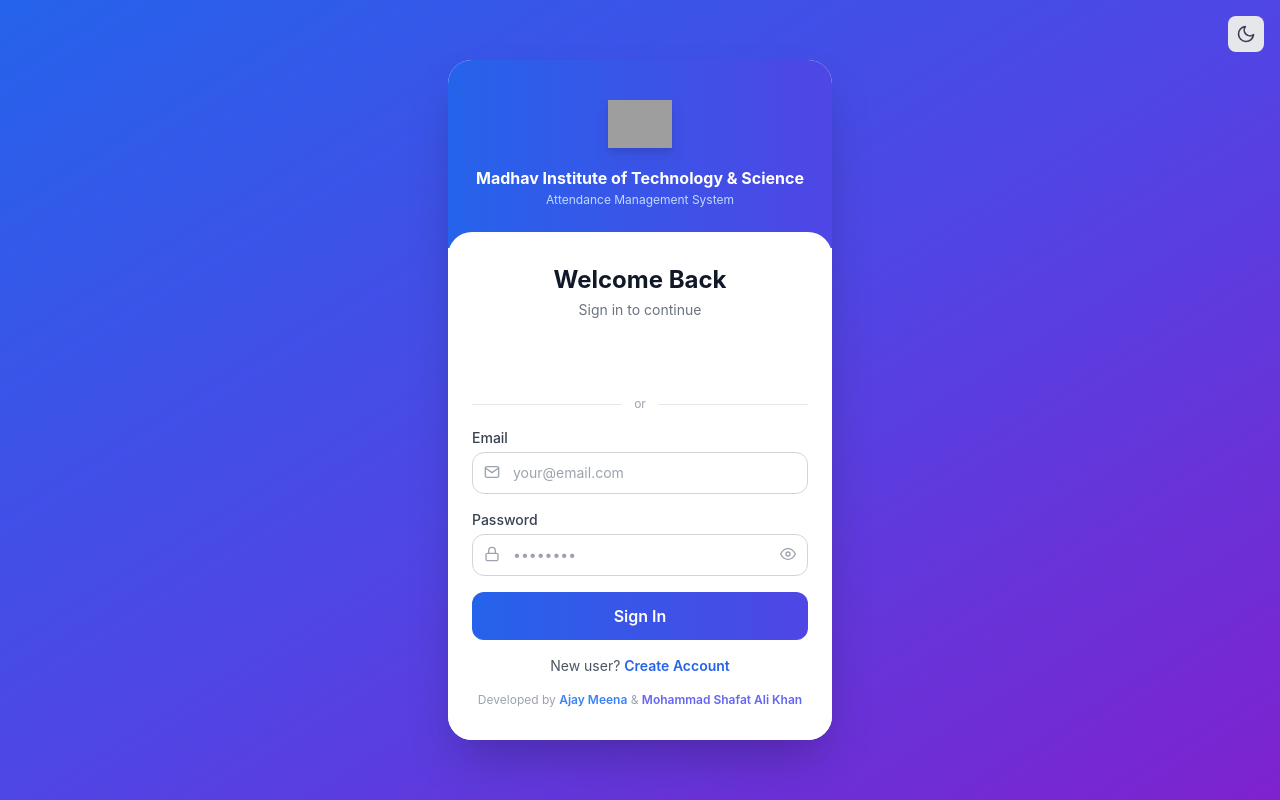
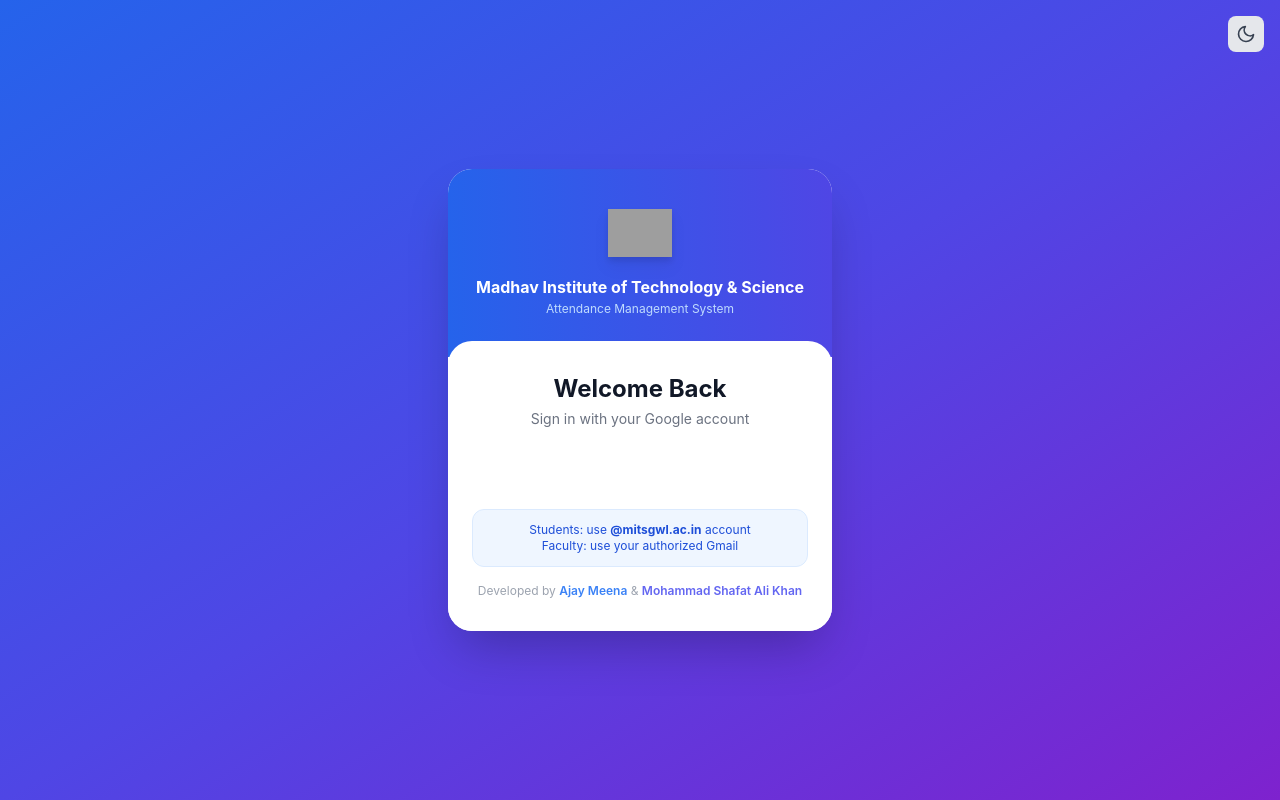
Before and after one commit to ramsevakmeena93-hub/QR-Backend, a React (Create React App) app in the folder frontend/: page /login in a window 1280 px wide. Built offline with nearby package versions, Linux system fonts and the light colour scheme; grey boxes are pictures that could not be loaded.

Commit message:
Fix QR scan for Google login users - accept email as studentId

```diff
--- a/frontend/src/pages/Login.js
+++ b/frontend/src/pages/Login.js
@@ -1,22 +1,18 @@
-import React, { useContext, useState } from 'react';
-import { useNavigate } from 'react-router-dom';
-import { GoogleOAuthProvider, GoogleLogin } from '@react-oauth/google';
-import { jwtDecode } from 'jwt-decode';
-import { AuthContext } from '../context/AuthContext';
-import ThemeToggle from '../components/ThemeToggle';
-import { toast } from 'react-toastify';
-import { FiMail, FiLock, FiEye, FiEyeOff } from 'react-icons/fi';
+import React, { useContext, useState } from "react";
+import { useNavigate } from "react-router-dom";
+import { GoogleOAuthProvider, GoogleLogin } from "@react-oauth/google";
+import { jwtDecode } from "jwt-decode";
+import { AuthContext } from "../context/AuthContext";
+import ThemeToggle from "../components/ThemeToggle";
+import { toast } from "react-toastify";
+import axios from "axios";
 
-const GOOGLE_CLIENT_ID = process.env.REACT_APP_GOOGLE_CLIENT_ID || '';
-const STUDENT_DOMAIN = 'mitsgwl.ac.in';
-
-const BRANCH_MAP = {
-  tc: 'CST', cs: 'CS', it: 'IT', ec: 'EC',
-  me: 'ME', ce: 'CE', ee: 'EE', bt: 'BT',
-};
+const GOOGLE_CLIENT_ID = process.env.REACT_APP_GOOGLE_CLIENT_ID || "";
+const STUDENT_DOMAIN = "mitsgwl.ac.in";
+const BRANCH_MAP = { tc:"CST",cs:"CS",it:"IT",ec:"EC",me:"ME",ce:"CE",ee:"EE",bt:"BT" };
 
 function parseStudentEmail(email) {
-  const local = email.split('@')[0].toLowerCase();
+  const local = email.split("@")[0].toLowerCase();
   const match = local.match(/^(\d{2})([a-z]+)(\d)([a-z]+)(\d+)$/);
   if (!match) return null;
   const [, yearStr, branchCode, section, initials, roll] = match;
@@ -29,85 +25,43 @@
 const Login = () => {
   const { login, setGoogleUser } = useContext(AuthContext);
   const navigate = useNavigate();
-  const [email, setEmail] = useState('');
-  const [password, setPassword] = useState('');
-  const [showPass, setShowPass] = useState(false);
   const [loading, setLoading] = useState(false);
 
-  // Email/Password login — uses real MongoDB backend
-  const handleLogin = async (e) => {
-    e.preventDefault();
+  const handleGoogleSuccess = async (credentialResponse) => {
     setLoading(true);
     try {
-      const user = await login(email.trim().toLowerCase(), password);
-      toast.success(`Welcome, ${user.name}!`);
-      navigate(`/${user.role}`);
-    } catch (error) {
-      toast.error(error.response?.data?.message || 'Invalid email or password');
-    } finally {
-      setLoading(false);
-    }
-  };
-
-  // Google Sign-In — auto-registers if new user
-  const handleGoogleSuccess = async (credentialResponse) => {
-    try {
       const decoded = jwtDecode(credentialResponse.credential);
-      const { email: gEmail, name, picture } = decoded;
+      const { email: gEmail, name, picture, sub } = decoded;
       const emailLower = gEmail.toLowerCase();
 
-      // Try to login first
       try {
-        const user = await login(emailLower, `google_${decoded.sub}`);
+        const user = await login(emailLower, `google_${sub}`);
         toast.success(`Welcome back, ${user.name}!`);
         navigate(`/${user.role}`);
         return;
-      } catch {
-        // User doesn't exist — auto-register
+      } catch {}
+
+      let role = "student";
+      let extra = {};
+      if (emailLower.endsWith(`@${STUDENT_DOMAIN}`)) {
+        const parsed = parseStudentEmail(emailLower);
+        if (parsed) extra = { rollNumber: parsed.enrollmentNo, branch: parsed.branch, section: parsed.section, admissionYear: parsed.admissionYear, yearOfStudy: parsed.yearOfStudy, department: parsed.branchCode };
+      } else {
+        role = "teacher";
+        extra = { department: "CST" };
       }
 
-      // Determine role from email
-      let role = 'student';
-      let extra = {};
-
-      if (emailLower.endsWith(`@${STUDENT_DOMAIN}`)) {
-        role = 'student';
-        const parsed = parseStudentEmail(emailLower);
-        if (parsed) {
-          extra = {
-            rollNumber: parsed.enrollmentNo,
-            branch: parsed.branch,
-            section: parsed.section,
-            admissionYear: parsed.admissionYear,
-            yearOfStudy: parsed.yearOfStudy,
-            department: parsed.branchCode
-          };
-        }
-      } else {
-        // Non-college email — set as teacher by default, admin can change
-        role = 'teacher';
-        extra = { department: 'CST' };
-      }
-
-      // Auto-register with Google
-      const { register } = require('../context/AuthContext');
-      const axios = (await import('axios')).default;
-      const res = await axios.post('/api/auth/register', {
-        name, email: emailLower,
-        password: `google_${decoded.sub}`,
-        role, ...extra,
-        loginMethod: 'google', picture
-      });
-
+      const res = await axios.post("/api/auth/register", { name, email: emailLower, password: `google_${sub}`, role, ...extra, loginMethod: "google", picture });
       const { token, user } = res.data;
-      localStorage.setItem('token', token);
-      const axiosDefault = (await import('axios')).default;
-      axiosDefault.defaults.headers.common['Authorization'] = `Bearer ${token}`;
-      setGoogleUser({ ...user, picture, loginMethod: 'google' });
+      localStorage.setItem("token", token);
+      axios.defaults.headers.common["Authorization"] = `Bearer ${token}`;
+      setGoogleUser({ ...user, picture, loginMethod: "google" });
       toast.success(`Welcome, ${name}!`);
       navigate(`/${user.role}`);
     } catch (err) {
-      toast.error('Google Sign-In failed. Please use email/password.');
+      toast.error("Sign-in failed. Please try again.");
+    } finally {
+      setLoading(false);
     }
   };
 
@@ -115,86 +69,32 @@
     <GoogleOAuthProvider clientId={GOOGLE_CLIENT_ID}>
       <div className="min-h-screen w-full bg-gradient-to-br from-blue-600 via-indigo-600 to-purple-700 flex items-center justify-center p-4">
         <div className="absolute top-4 right-4"><ThemeToggle /></div>
-
         <div className="bg-white dark:bg-gray-900 rounded-3xl shadow-2xl w-full max-w-sm mx-auto overflow-hidden">
-          {/* Top banner */}
           <div className="bg-gradient-to-r from-blue-600 to-indigo-600 px-6 pt-8 pb-10 text-center">
-            <img src="/mits-logo.png" alt="MITS Logo"
-              className="w-16 h-16 object-contain mx-auto mb-3 drop-shadow-lg" />
-            <h1 className="text-white font-bold text-base leading-tight">
-              Madhav Institute of Technology & Science
-            </h1>
+            <img src="/mits-logo.png" alt="MITS Logo" className="w-16 h-16 object-contain mx-auto mb-3 drop-shadow-lg" />
+            <h1 className="text-white font-bold text-base leading-tight">Madhav Institute of Technology & Science</h1>
             <p className="text-blue-200 text-xs mt-1">Attendance Management System</p>
           </div>
-
           <div className="px-6 py-8 -mt-4 bg-white dark:bg-gray-900 rounded-t-3xl">
             <h2 className="text-2xl font-bold text-gray-900 dark:text-white text-center mb-1">Welcome Back</h2>
-            <p className="text-gray-500 dark:text-gray-400 text-sm text-center mb-5">Sign in to continue</p>
-
-            {/* Google Sign-In */}
-            {GOOGLE_CLIENT_ID && (
-              <div className="mb-4">
-                <div className="flex justify-center">
-                  <GoogleLogin
-                    onSuccess={handleGoogleSuccess}
-                    onError={() => toast.error('Google Sign-In failed')}
-                    theme="outline" size="large" width="300"
-                    text="signin_with" shape="rectangular"
-                  />
+            <p className="text-gray-500 dark:text-gray-400 text-sm text-center mb-6">Sign in with your Google account</p>
+            <div className="flex justify-center mb-4">
+              {loading ? (
+                <div className="flex items-center gap-2 text-gray-500 py-3">
+                  <div className="w-5 h-5 border-2 border-blue-500 border-t-transparent rounded-full animate-spin" />
+                  <span className="text-sm">Signing in...</span>
                 </div>
-                <div className="flex items-center gap-3 my-4">
-                  <div className="flex-1 h-px bg-gray-200 dark:bg-gray-700" />
-                  <span className="text-xs text-gray-400">or</span>
-                  <div className="flex-1 h-px bg-gray-200 dark:bg-gray-700" />
-                </div>
-              </div>
-            )}
-
-            {/* Email/Password Form */}
-            <form onSubmit={handleLogin} className="space-y-4">
-              <div>
-                <label className="block text-sm font-medium text-gray-700 dark:text-gray-300 mb-1">Email</label>
-                <div className="relative">
-                  <FiMail className="absolute left-3 top-3 text-gray-400 w-4 h-4" />
-                  <input type="email" required value={email}
-                    onChange={e => setEmail(e.target.value)}
-                    placeholder="your@email.com"
-                    className="w-full pl-10 pr-4 py-2.5 border border-gray-300 dark:border-gray-600 rounded-xl focus:ring-2 focus:ring-blue-500 outline-none bg-white dark:bg-gray-800 text-gray-900 dark:text-white text-sm" />
-                </div>
-              </div>
-
-              <div>
-                <label className="block text-sm font-medium text-gray-700 dark:text-gray-300 mb-1">Password</label>
-                <div className="relative">
-                  <FiLock className="absolute left-3 top-3 text-gray-400 w-4 h-4" />
-                  <input type={showPass ? 'text' : 'password'} required value={password}
-                    onChange={e => setPassword(e.target.value)}
-                    placeholder="••••••••"
-                    className="w-full pl-10 pr-10 py-2.5 border border-gray-300 dark:border-gray-600 rounded-xl focus:ring-2 focus:ring-blue-500 outline-none bg-white dark:bg-gray-800 text-gray-900 dark:text-white text-sm" />
-                  <button type="button" onClick={() => setShowPass(!showPass)}
-                    className="absolute right-3 top-3 text-gray-400 hover:text-gray-600">
-                    {showPass ? <FiEyeOff className="w-4 h-4" /> : <FiEye className="w-4 h-4" />}
-                  </button>
-                </div>
-              </div>
-
-              <button type="submit" disabled={loading}
-                className="w-full bg-gradient-to-r from-blue-600 to-indigo-600 text-white py-3 rounded-xl font-semibold hover:shadow-lg transition-all transform hover:scale-105 disabled:opacity-50">
-                {loading ? 'Signing in...' : 'Sign In'}
-              </button>
-            </form>
-
-            <p className="text-center text-gray-600 dark:text-gray-400 text-sm mt-4">
-              New user?{' '}
-              <button onClick={() => navigate('/register')} className="text-blue-600 font-semibold hover:underline">
-                Create Account
-              </button>
-            </p>
-
-            <p className="text-center text-gray-400 dark:text-gray-500 text-xs mt-4">
-              Developed by <span className="text-blue-500 font-semibold">Ajay Meena</span>
-              {' & '}
-              <span className="text-indigo-500 font-semibold">Mohammad Shafat Ali Khan</span>
+              ) : (
+                <GoogleLogin onSuccess={handleGoogleSuccess} onError={() => toast.error("Google Sign-In failed.")} useOneTap theme="outline" size="large" width="300" text="signin_with" shape="rectangular" />
+              )}
+            </div>
+            <div className="p-3 bg-blue-50 dark:bg-blue-900/20 rounded-xl border border-blue-100 dark:border-blue-800 mb-4">
+              <p className="text-xs text-blue-700 dark:text-blue-300 text-center">
+                Students: use <strong>@mitsgwl.ac.in</strong> account<br />Faculty: use your authorized Gmail
+              </p>
+            </div>
+            <p className="text-center text-gray-400 text-xs">
+              Developed by <span className="text-blue-500 font-semibold">Ajay Meena</span> &amp; <span className="text-indigo-500 font-semibold">Mohammad Shafat Ali Khan</span>
             </p>
           </div>
         </div>
--- a/frontend/src/pages/StudentDashboard.js
+++ b/frontend/src/pages/StudentDashboard.js
@@ -64,6 +64,7 @@
 
   // Calculate insights
   const lowAttendanceSubjects = stats?.attendanceStats.filter(s => parseFloat(s.percentage) < 75) || [];
+  const excellentSubjects = stats?.attendanceStats.filter(s => parseFloat(s.percentage) >= 85) || [];
   const classesNeededFor75 = lowAttendanceSubjects.map(subject => {
     const attended = parseInt(subject.attended);
     const total = parseInt(subject.total);
```
Also changed, not shown: frontend/src/pages/QRScanner.js (+10 -3 lines), 1 other file (tests, documents, lock files or other folders).
